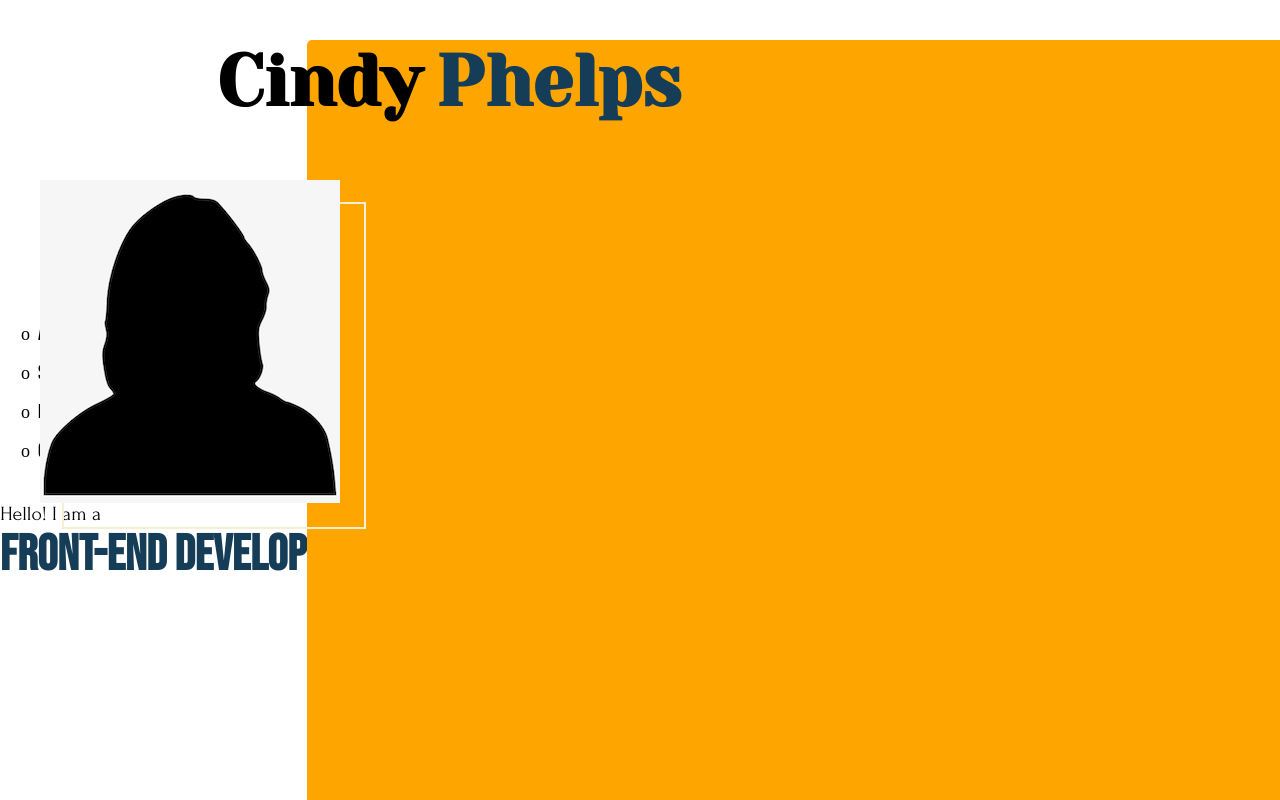
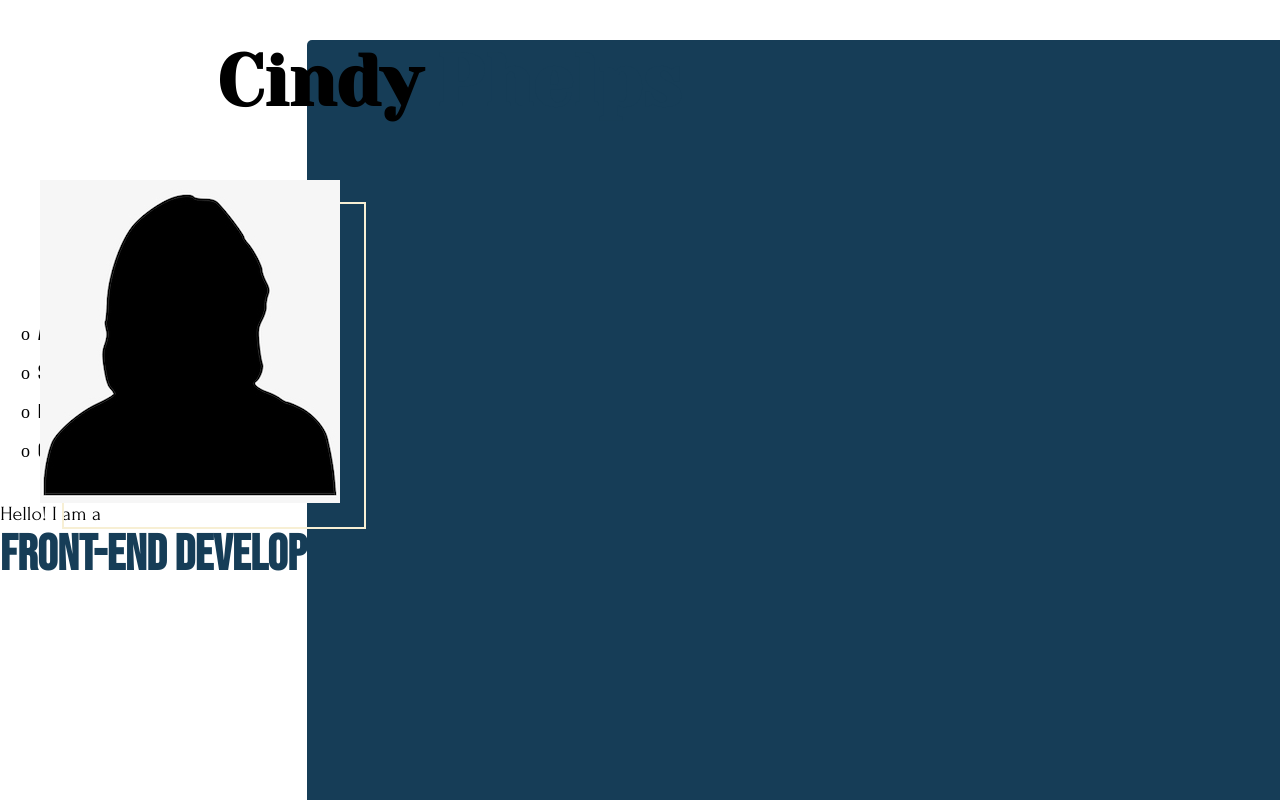
Before and after one commit to cynthem/portfolio, a React app: page / in a window 1280 px wide. Shown: the top 800 px of the page. Built offline with nearby package versions, Linux system fonts and the light colour scheme; the HTML template or start-up script is replaced by a standard one.

Commit message:
Nest image and job title in container div

```diff
--- a/src/components/about/Heading.tsx
+++ b/src/components/about/Heading.tsx
@@ -8,6 +8,7 @@ function Heading() {
                 <h1 className='first'>Cindy</h1>
                 <h1 className='last'>Phelps</h1>
             </div>
+            <div className='heading-container'>
                 <div className='selfie'>
                     <div className='selfie-outline'></div>
                     <img
@@ -19,6 +20,7 @@ function Heading() {
                 <div className='job-title'>
                     <p>Hello! I am a</p>
                     <h2>Front-end Developer</h2>
+                </div>
             </div>
         </div>
         /*  <div className='image-title'>
--- a/src/sass/components/_About.scss
+++ b/src/sass/components/_About.scss
@@ -10,7 +10,7 @@
         position: absolute;
         right: 0;
         top: 40px;
-        background-color: $color-orange;
+        background-color: $color-navy;
         border-top-left-radius: 5px;
         border-bottom-left-radius: 5px;
     }
```
Also changed, not shown: 1 other file (tests, documents, lock files or other folders). Lines whose indentation alone changed are shown as unchanged.
